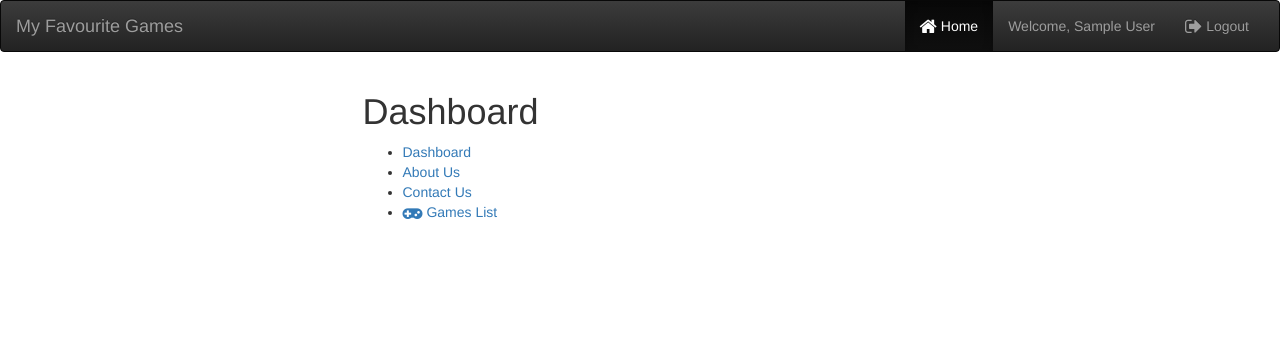
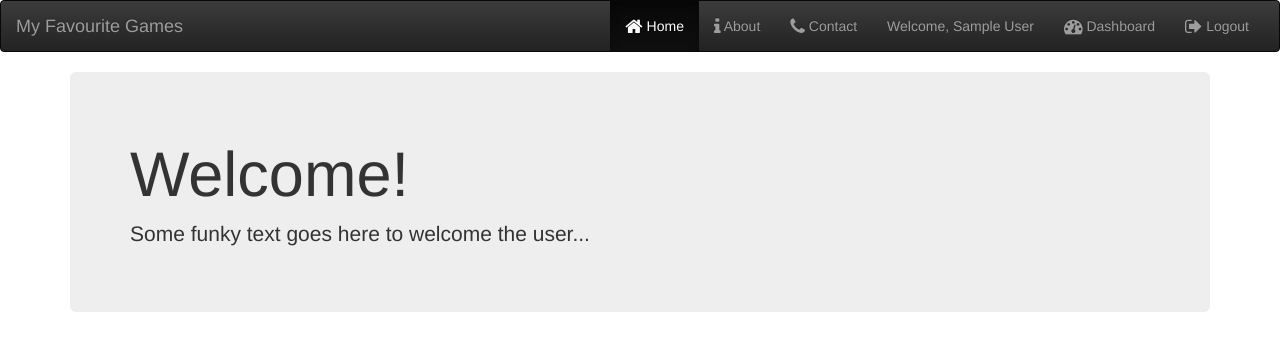
Before and after one commit to GeorgianCollege/COMP1006-W2017-Lesson12, a PHP site: page / in a window 1280 px wide. Shown: the top 351 px of the page. Run offline with PHP 8.4, Linux system fonts and the light colour scheme; the visitor is signed in with stand-in values (Sample User, id 1).

Commit message:
scaffolded out page structure for CMS

```diff
--- a/Controllers/users.php
+++ b/Controllers/users.php
@@ -29,7 +29,7 @@ include_once("Config/database.php");
                 $_SESSION["is_logged_in"] = true;
                 $_SESSION["displayName"] = $hashed_password["displayName"];
                 // if everything good go to index page
-                header('Location: index.php');
+                header('Location: index.php?pageId=Dashboard');
             }
             else {
                 $statement->closeCursor(); // close the connection
--- /dev/null
+++ b/Views/CMS/details.php
@@ -0,0 +1,4 @@
+<?php
+/**
+ * Page used for Add / Edit
+ */
--- /dev/null
+++ b/Views/CMS/list.php
@@ -0,0 +1,4 @@
+<?php
+/**
+ * This page produces a list of all your dynamic pages
+ */
--- /dev/null
+++ b/Views/CMS/page.php
@@ -0,0 +1,4 @@
+<?php
+/**
+ * Template pag
+ */
--- /dev/null
+++ b/Views/content/home.php
@@ -0,0 +1,6 @@
+<div class="container">
+            <div class="jumbotron">
+                <h1>Welcome!</h1>
+                <p>Some funky text goes here to welcome the user...</p>
+            </div>
+</div>
--- a/Views/dashboard.php
+++ /dev/null
@@ -1,18 +0,0 @@
-<div class="container">
-    <div class="row">
-        <div class="col-md-offset-3 col-md-6">
-            <h1>Dashboard</h1>
-
-            <ul>
-                <li><a href="index.php">Dashboard</a></li>
-                <li><a href="index.php?pageId=About">About Us</a></li>
-                <li><a href="index.php?pageId=Contact">Contact Us</a></li>
-                <?php if(isset($_SESSION["is_logged_in"])) : ?>
-                    <li><a href="index.php?pageId=GamesList"><i class="fa fa-gamepad fa-lg" ></i> Games List</a></li>
-                <?php endif ?>
-            </ul>
-
-
-        </div>
-    </div>
-</div>
--- a/Views/partials/navbar.php
+++ b/Views/partials/navbar.php
@@ -19,10 +19,28 @@
             <ul class="nav navbar-nav navbar-right">
 
 
-                <li class=<?php echo ($title == "Home") ? "active" : "" ?>><a href="index.php"><i class="fa fa-home fa-lg"></i> Home</a></li>
+                <li class=<?php echo ($title == "Home") ? "active" : "" ?>><a href="index.php">
+                        <i class="fa fa-home fa-lg"></i> Home</a></li>
+                <li class=<?php echo ($title == "About") ? "active" : "" ?>><a href="index.php?pageId=About">
+                        <i class="fa fa-info fa-lg"></i> About</a></li>
+                <li class=<?php echo ($title == "Contact") ? "active" : "" ?>><a href="index.php?pageId=Contact">
+                        <i class="fa fa-phone fa-lg"></i> Contact</a></li>
+
+                <!-- Dynamic pages go here -->
+                <!-- create a for loop with php that loops according the number of pages in the pages table -->
+
+                <!--
+
+                php foreach($pages as $page) : ?>
+                    <li class=php echo ($title == "Contact") ? "active" : "" ?>><a href="index.php?pageId=page->title">
+                        <i class="fa fa-icon fa-lg"></i> Contact</a></li>
+                php endforeach; ?>
+
+                -->
 
                 <?php if(isset($_SESSION["is_logged_in"])) : ?>
                     <li><p class="navbar-text">Welcome, <?php echo $_SESSION["displayName"]; ?></p></li>
+                    <li><a href=index.php?pageId=Dashboard><i class="fa fa-tachometer fa-lg" ></i> Dashboard</a></li>
                     <li><a href=index.php?pageId=Logout><i class="fa fa-sign-out fa-lg" ></i> Logout</a></li>
                 <?php else: ?>
                     <li class=<?php echo ($title == "Login") ? "active" : "" ?>><a href="index.php?pageId=Login"><i class="fa fa-sign-in fa-lg" ></i> Login</a></li>
--- a/index.php
+++ b/index.php
@@ -2,7 +2,8 @@
 
 if(!isset($_GET["pageId"])) {
     $title = "Home";
-    $templateString = 'Views/dashboard.php';
+    //$templateString = 'Views/dashboard.php';
+    $templateString = 'Views/content/home.php';
 }
 else {
     switch($_GET["pageId"]) {
@@ -28,6 +29,10 @@ else {
             $title = "Register";
             $templateString = 'Views/users/register.php';
             break;
+        case "Dashboard":
+            $title = "Dashboard";
+            $templateString = 'Views/CMS/dashboard.php';
+            break;
         case "GamesList":
             $title = "Games";
             $templateString = 'Views/games/list.php';
@@ -49,7 +54,18 @@ else {
             $title = "Delete Game";
             $templateString = 'Views/games/delete.php';
             break;
+        case "Page":
+            // routing might look like
+            // index.php?pageId=Page&id=1
+            // index.php?pageId=Page&id=2
+            // index.php?pageId=Page&id=3
+            // index.php?pageId=Page&id=4
+            // index.php?pageId=Page&id=5
 
+            // count how many pages are in your table somehow
+            // then check which page the user wants to go to
+            $templateString = 'Views/CMS/page.php';
+            break;
         default:
             $title = "404";
             $templateString = "Views/errors/404.php";
```
Also changed, not shown: Config/database.php (+6 -6 lines), Views/CMS/dashboard.php (added, +22 -0 lines).
